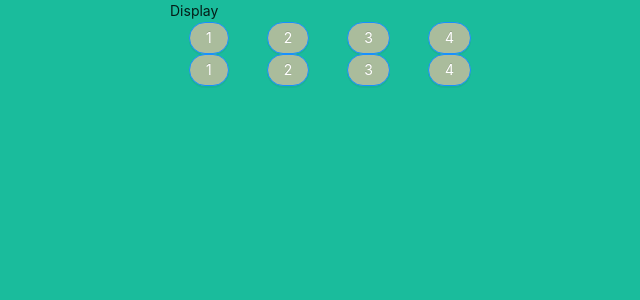
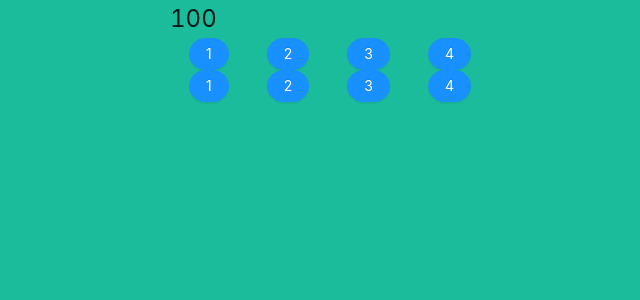
Before and after one commit to ridwankazi/capital_calculator, a React app: page / in a window 1280 px wide. Shown: the top 300 px of the page, without its empty margins (310-950 px from the left). Built offline with nearby package versions, Linux system fonts and the light colour scheme.

Commit message:
antd first iteration of Display component for running total

```diff
--- a/src/components/Button/Button.js
+++ b/src/components/Button/Button.js
@@ -2,8 +2,8 @@ import React, {useState, useMemo} from 'react';
 import {Button} from 'antd';
 import './Button.less'
 
-const CapitalButton = ({buttonConfig}) => {
-    return<Button className="Calc-Button" type="primary" shape="round">{buttonConfig.value}</Button>
+const CalculatorButton = ({buttonConfig}) => {
+    return<Button className="Calculator-Button" type="primary" shape="round">{buttonConfig.value}</Button>
 }
 
-export default CapitalButton;
+export default CalculatorButton;
--- a/src/components/Button/Button.less
+++ b/src/components/Button/Button.less
@@ -1,3 +1,4 @@
 .Calc-Button {
-    background-color:  #aabc9c,
+    background-color:  #aabc9c;
+    margin: 0.5rem;
 }
--- a/src/components/ButtonsRow/ButtonsRow.js
+++ b/src/components/ButtonsRow/ButtonsRow.js
@@ -1,10 +1,10 @@
 import React, {useState, useMemo} from 'react';
-import CapitalButton from '@capital/components/Button';
+import CalculatorButton from '@capital/components/Button';
 const ButtonsRow = ({buttonConfigList}) => {
     return(
         <div className="Buttons-Row flex-row justify-space-around">
             {buttonConfigList.map( buttonConfig => (
-                <CapitalButton buttonConfig={buttonConfig} />
+                <CalculatorButton buttonConfig={buttonConfig} />
             ))}
         </div>
     )
--- a/src/components/Calculator/Calculator.js
+++ b/src/components/Calculator/Calculator.js
@@ -1,6 +1,7 @@
 import React, {useState, useMemo} from 'react';
 import './Calculator.less'
 import ButtonsRow from '@capital/components/ButtonsRow';
+import Display from '@capital/components/Display';
 
 const Calculator = ({}) => {
     let buttonConfigRowsList = [
@@ -37,7 +38,7 @@ const Calculator = ({}) => {
     return(
         <div className="Calculator-Box flex-column">
             <div className="Display">
-                Display
+                <Display runningTotal={100}/>
             </div>
             <div className="Buttons flex-column">
                 {buttonConfigRowsList.map( buttonConfigList => (
--- /dev/null
+++ b/src/components/Display/Display.js
@@ -0,0 +1,9 @@
+import React from 'react';
+import {Statistic} from 'antd';
+import './Display.less'
+
+const Display = ({runningTotal}) => {
+    return <Statistic className="Running-Total-Display" value={runningTotal}/>
+}
+
+export default Display;
--- /dev/null
+++ b/src/components/Display/index.js
@@ -0,0 +1 @@
+export { default } from './Display';
```
Also changed, not shown: src/components/Display/Display.less (added).
